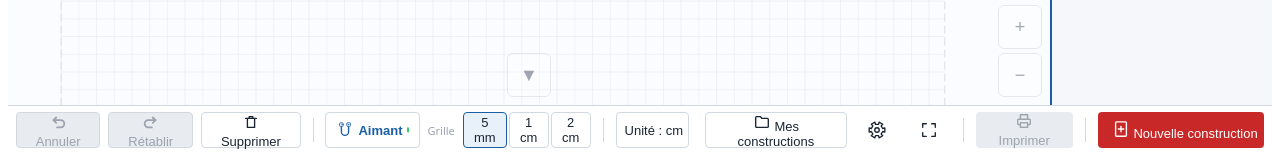
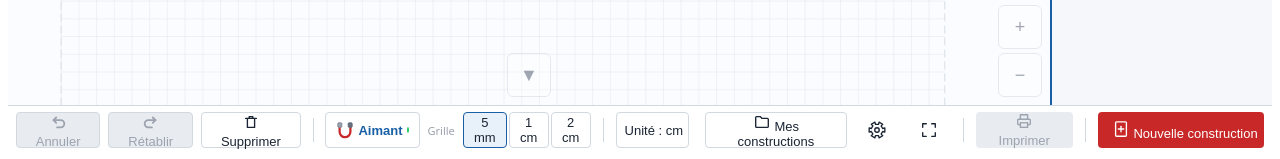
Before and after one commit to madumas/tracevite, a React (Vite) app: page / in a window 1280 px wide. Shown: the part 654-813 px from the top of the page. Built offline with nearby package versions, Linux system fonts and the light colour scheme.

Commit message:
fix: icône aimant rouge avec pôles colorés — plus large et visible
Corps rouge (#C82828), pôle gauche gris clair (N), pôle droit gris
foncé (S). Plus large (occupe tout le viewBox) et en couleur au lieu
de monochrome — immédiatement reconnaissable comme aimant.

```diff
--- a/src/components/ToolIcons.tsx
+++ b/src/components/ToolIcons.tsx
@@ -429,58 +429,68 @@ export function FolderIcon() {
   );
 }
 
-/** Magnet small: horseshoe magnet with pole bands for ActionBar */
+/** Magnet small: red horseshoe with colored poles for ActionBar */
 export function SnapIconSmall() {
   return (
     <svg {...SA}>
-      {/* Horseshoe body */}
-      <path d="M6 6v6a4 4 0 0 0 8 0V6" stroke={stroke} strokeWidth="1.5" fill="none" />
-      {/* Left pole band */}
-      <rect x="4" y="2" width="4" height="4" rx="1" stroke={stroke} strokeWidth="1" fill="none" />
-      {/* Right pole band */}
-      <rect x="12" y="2" width="4" height="4" rx="1" stroke={stroke} strokeWidth="1" fill="none" />
-      {/* Pole lines (N/S indicator) */}
-      <line x1="6" y1="4" x2="8" y2="4" stroke={stroke} strokeWidth="1" />
-      <line x1="14" y1="3.5" x2="14" y2="4.5" stroke={stroke} strokeWidth="1" />
-      <line x1="13.5" y1="4" x2="14.5" y2="4" stroke={stroke} strokeWidth="1" />
+      {/* Horseshoe body — red */}
+      <path d="M4 7v5a6 6 0 0 0 12 0V7" stroke="#C82828" strokeWidth="2.5" fill="none" />
+      {/* Left pole — silver/gray */}
+      <rect
+        x="2"
+        y="2"
+        width="4.5"
+        height="5"
+        rx="1"
+        fill="#9CA3AF"
+        stroke="#6B7280"
+        strokeWidth="0.8"
+      />
+      {/* Right pole — darker */}
+      <rect
+        x="13.5"
+        y="2"
+        width="4.5"
+        height="5"
+        rx="1"
+        fill="#6B7280"
+        stroke="#4A5568"
+        strokeWidth="0.8"
+      />
     </svg>
   );
 }
 
 // ── Toolbar icons (28×28 rendered) ──────────────────────────
 
-/** Magnet: horseshoe magnet with pole bands for toolbar */
+/** Magnet: red horseshoe with colored poles for toolbar */
 export function SnapIcon() {
   return (
     <svg {...S}>
-      {/* Horseshoe body */}
-      <path d="M6 6v6a4 4 0 0 0 8 0V6" stroke={stroke} strokeWidth="2" fill="none" />
-      {/* Left pole band */}
+      {/* Horseshoe body — red */}
+      <path d="M4 7v5a6 6 0 0 0 12 0V7" stroke="#C82828" strokeWidth="3" fill="none" />
+      {/* Left pole — silver/gray */}
       <rect
-        x="3.5"
+        x="1.5"
         y="2"
         width="5"
-        height="4"
+        height="5"
         rx="1"
-        stroke={stroke}
-        strokeWidth="1.5"
-        fill="none"
+        fill="#9CA3AF"
+        stroke="#6B7280"
+        strokeWidth="1"
       />
-      {/* Right pole band */}
+      {/* Right pole — darker */}
       <rect
-        x="11.5"
+        x="13.5"
         y="2"
         width="5"
-        height="4"
+        height="5"
         rx="1"
-        stroke={stroke}
-        strokeWidth="1.5"
-        fill="none"
+        fill="#6B7280"
+        stroke="#4A5568"
+        strokeWidth="1"
       />
-      {/* Pole lines (— and +) */}
-      <line x1="5" y1="4" x2="7" y2="4" stroke={stroke} strokeWidth="1.2" />
-      <line x1="13" y1="3.3" x2="13" y2="4.7" stroke={stroke} strokeWidth="1.2" />
-      <line x1="12.3" y1="4" x2="13.7" y2="4" stroke={stroke} strokeWidth="1.2" />
     </svg>
   );
 }
```
